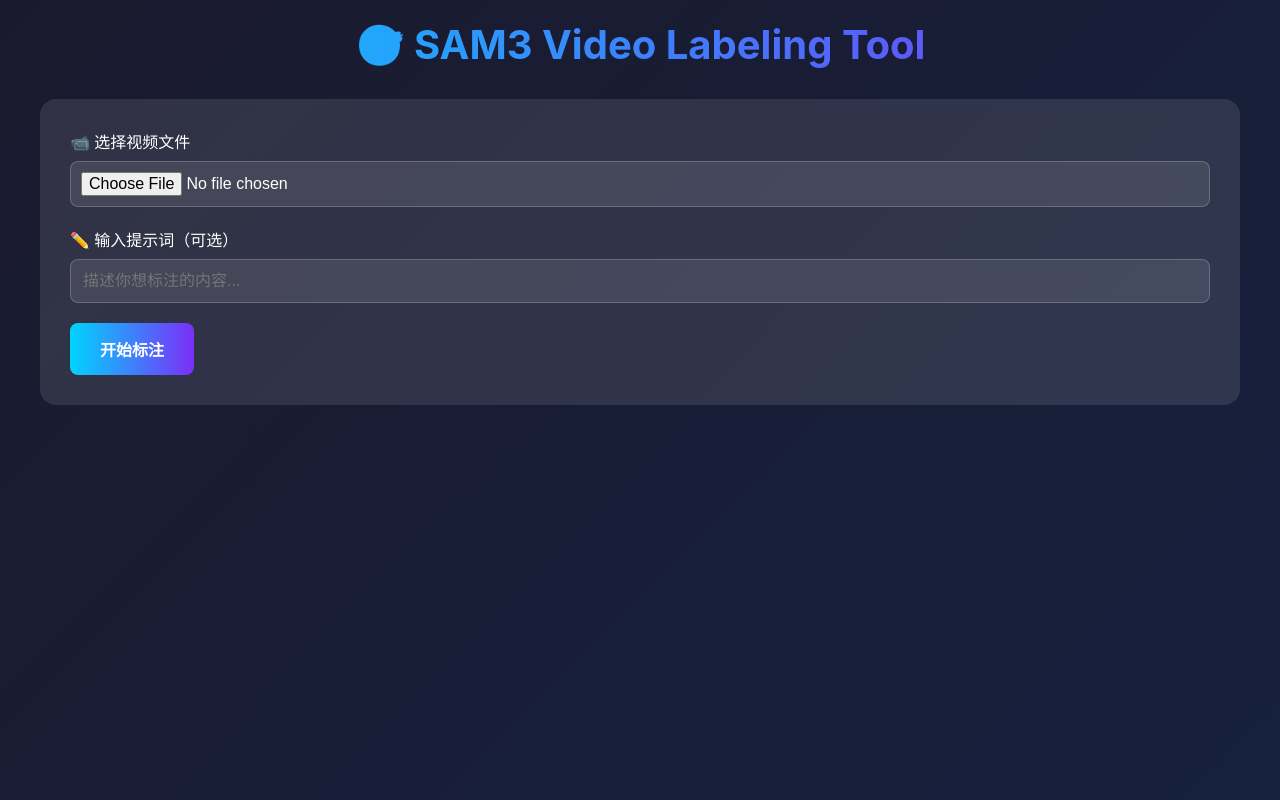
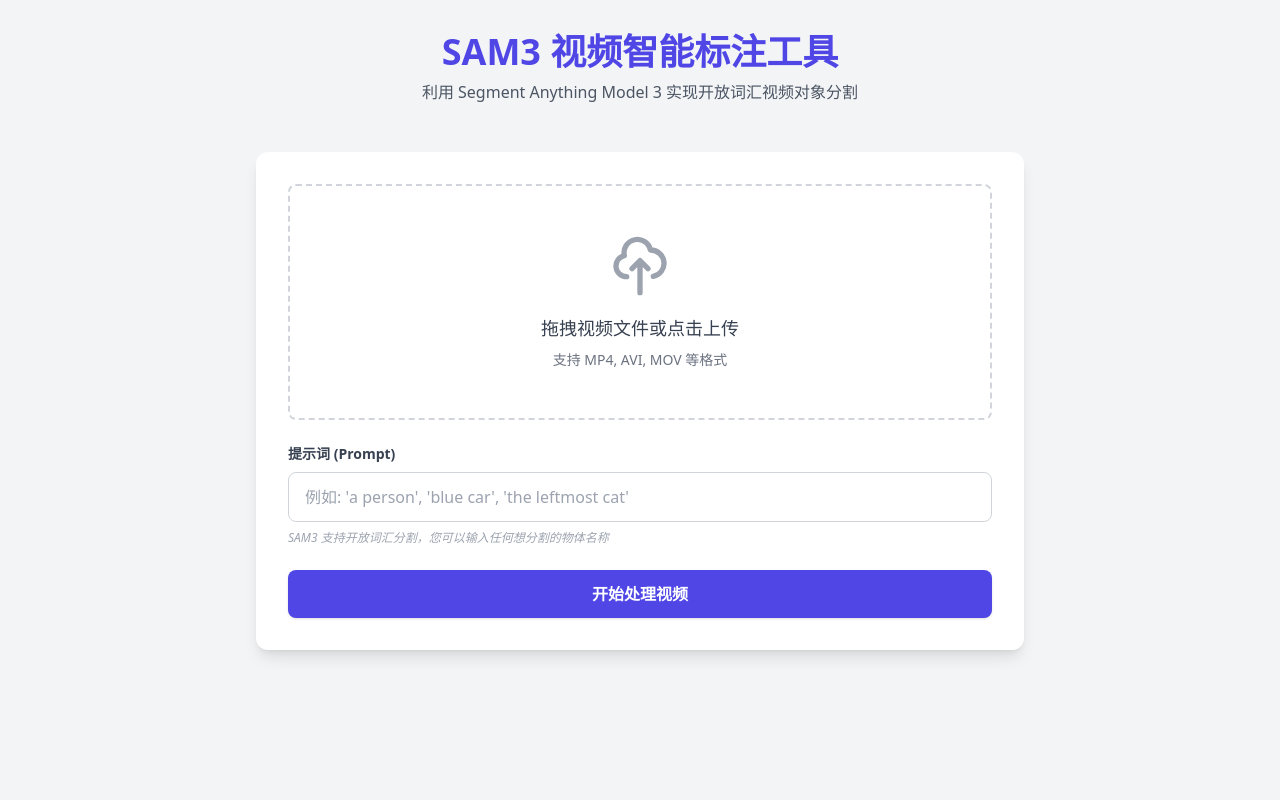
Before and after one commit to qq939/sam3-video-labeling, a Flask app: template templates/index.html in a window 1280 px wide. Run offline with Flask 3, Linux system fonts and the light colour scheme; the template is opened without the code that fills it, so the values that code supplies are empty; parts of the project's set-up code (start-up, migrations or seed data) failed here and were passed over; some libraries are stand-ins or nearby versions.

Commit message:
实现 Web UI 支持视频上传、提示词输入、进度显示及标注视频合成

```diff
--- a/app.py
+++ b/app.py
@@ -12,7 +12,9 @@ from flask import Flask, render_template, request, jsonify, send_from_directory
 from werkzeug.utils import secure_filename
 import uuid
 import json
-from transformers import pipeline
+import threading
+import time
+from transformers import AutoProcessor, AutoModelForMaskGeneration
 from PIL import Image
 
 # ==========================================
@@ -21,11 +23,11 @@ from PIL import Image
 # 允许上传的视频扩展名
 ALLOWED_EXTENSIONS = {'mp4', 'avi', 'mov', 'mkv'} # 使用位置: app.py L150
 # 模型名称
-SAM3_MODEL_NAME = "facebook/sam3-hiera-large" # 使用位置: app.py L35
+SAM3_MODEL_NAME = "facebook/sam3-hiera-large" # 使用位置: app.py L43
 # 提取视频帧的最大数量
-MAX_FRAMES = 30 # 使用位置: app.py L75
+MAX_FRAMES = 60 # 使用位置: app.py L110
 # 设备选择
-DEVICE = "cuda" if torch.cuda.is_available() else "cpu" # 使用位置: app.py L36
+DEVICE = "cuda" if torch.cuda.is_available() else "cpu" # 使用位置: app.py L45
 
 app = Flask(__name__)
 app.config['UPLOAD_FOLDER'] = '/tmp/sam3_uploads'
@@ -33,141 +35,178 @@ app.config['OUTPUT_FOLDER'] = '/tmp/sam3_outputs'
 os.makedirs(app.config['UPLOAD_FOLDER'], exist_ok=True)
 os.makedirs(app.config['OUTPUT_FOLDER'], exist_ok=True)
 
-# 全局模型实例
-sam_generator = None
+# 全局变量
+sam_processor = None # 使用位置: app.py L42
+sam_model = None # 使用位置: app.py L44
+tasks = {} # 使用位置: app.py L165 (任务状态存储)
 
 def init_sam3():
-    """初始化 SAM3 模型，使用 Hugging Face transformers pipeline"""
-    global sam_generator
+    """初始化 SAM3 模型与处理器"""
+    global sam_processor, sam_model
     try:
         print(f"正在加载 SAM3 模型: {SAM3_MODEL_NAME} ...")
-        # 使用 transformers pipeline 进行 mask-generation
-        sam_generator = pipeline(
-            "mask-generation",
-            model=SAM3_MODEL_NAME,
-            device=DEVICE
-        )
-        print("SAM3 模型加载成功 (Hugging Face Pipeline)")
+        sam_processor = AutoProcessor.from_pretrained(SAM3_MODEL_NAME)
+        sam_model = AutoModelForMaskGeneration.from_pretrained(SAM3_MODEL_NAME).to(DEVICE)
+        print("SAM3 模型加载成功")
         return True
     except Exception as e:
         print(f"SAM3 模型加载失败: {e}")
-        # 备选方案：尝试加载 SAM2
-        try:
-            from transformers import pipeline as hf_pipeline
-            sam_generator = hf_pipeline(
-                "mask-generation",
-                model="facebook/sam2-hiera-large",
-                device=DEVICE
-            )
-            print("使用 SAM2 模型作为备选 (Hugging Face Pipeline)")
-            return True
-        except Exception as e2:
-            print(f"SAM2 也加载失败: {e2}")
-            return False
+        return False
 
 def extract_frames(video_path, max_frames=MAX_FRAMES):
-    """从视频中提取帧"""
+    """从视频中提取帧并返回帧率和尺寸"""
     cap = cv2.VideoCapture(video_path)
+    fps = cap.get(cv2.CAP_PROP_FPS)
+    width = int(cap.get(cv2.CAP_PROP_FRAME_WIDTH))
+    height = int(cap.get(cv2.CAP_PROP_FRAME_HEIGHT))
+    total_video_frames = int(cap.get(cv2.CAP_PROP_FRAME_COUNT))
+
     frames = []
-    total_frames = int(cap.get(cv2.CAP_PROP_FRAME_COUNT))
-    interval = max(1, total_frames // max_frames)
+    interval = max(1, total_video_frames // max_frames)
 
-    frame_idx = 0
+    count = 0
     while len(frames) < max_frames:
         ret, frame = cap.read()
         if not ret:
             break
-        if frame_idx % interval == 0:
-            # BGR to RGB for PIL/Transformers
+        if count % interval == 0:
             rgb_frame = cv2.cvtColor(frame, cv2.COLOR_BGR2RGB)
             frames.append(rgb_frame)
-        frame_idx += 1
+        count += 1
 
     cap.release()
-    return frames
+    return frames, fps, (width, height)
 
-def generate_masks(image_np):
-    """生成图像分割 masks"""
-    if sam_generator is None:
+def generate_masks(image_np, prompt=None):
+    """根据提示词生成 masks"""
+    if sam_model is None or sam_processor is None:
         return []
 
-    # 转换为 PIL Image 供 pipeline 使用
     image_pil = Image.fromarray(image_np)
 
     try:
-        # pipeline 返回格式通常是 {"masks": [...], "scores": [...]} 或列表
-        outputs = sam_generator(image_pil, points=None) # 自动模式
+        # 如果有提示词，使用文本提示
+        if prompt and prompt.strip():
+            inputs = sam_processor(text=prompt, images=image_pil, return_tensors="pt").to(DEVICE)
+        else:
+            # 否则进行自动分割 (使用空提示或默认逻辑)
+            inputs = sam_processor(images=image_pil, return_tensors="pt").to(DEVICE)
 
-        # 处理不同版本的返回格式
-        if isinstance(outputs, dict) and "masks" in outputs:
-            masks_list = outputs["masks"]
-        elif isinstance(outputs, list):
-            masks_list = outputs
-        else:
-            masks_list = []
+        with torch.no_grad():
+            outputs = sam_model(**inputs)
 
-        return masks_list[:10]  # 限制返回数量
+        # 后处理 masks
+        # 注意：不同模型的输出结构可能略有不同，这里假设标准输出
+        masks = outputs.pred_masks # [batch, num_masks, H, W]
+        if masks.ndim == 4:
+            masks = masks[0] # 取第一张图
+
+        # 将 tensor 转为 numpy bool array
+        masks_np = (torch.sigmoid(masks) > 0.5).cpu().numpy()
+        return masks_np[:5] # 限制数量
     except Exception as e:
         print(f"生成 mask 失败: {e}")
         return []
 
-def process_video(video_path, prompt):
-    """处理视频并生成标注"""
-    frames_rgb = extract_frames(video_path)
-    results = []
+def combine_frames_to_video(frames_bgr, output_path, fps, size):
+    """将帧合成视频"""
+    fourcc = cv2.VideoWriter_fourcc(*'mp4v')
+    out = cv2.VideoWriter(output_path, fourcc, fps, size)
+    for frame in frames_bgr:
+        out.write(frame)
+    out.release()
 
-    for idx, frame_rgb in enumerate(frames_rgb):
-        # 生成 masks
-        masks_data = generate_masks(frame_rgb)
+def background_process_video(task_id, video_path, prompt):
+    """后台处理视频任务"""
+    try:
+        tasks[task_id]['status'] = 'processing'
+        tasks[task_id]['current_action'] = '正在读取视频帧...'
 
-        # 保存标注后的图像 (转换回 BGR 用于 OpenCV 保存)
-        frame_bgr = cv2.cvtColor(frame_rgb, cv2.COLOR_RGB2BGR)
-        result_frame = frame_bgr.copy()
+        frames_rgb, fps, size = extract_frames(video_path)
+        tasks[task_id]['total_frames'] = len(frames_rgb)
+        processed_frames_bgr = []
 
-        for i, m_data in enumerate(masks_data):
-            # 获取 mask，可能是 numpy 数组或 PIL Image
-            mask = m_data.get("mask") if isinstance(m_data, dict) else m_data
-            if isinstance(mask, Image.Image):
-                mask = np.array(mask)
+        for idx, frame_rgb in enumerate(frames_rgb):
+            tasks[task_id]['current_action'] = f'正在处理第 {idx+1}/{len(frames_rgb)} 帧...'
+            tasks[task_id]['processed_frames'] = idx
+            tasks[task_id]['progress'] = (idx / len(frames_rgb)) * 80 # 前80%是处理帧
+            tasks[task_id]['log'] = f'正在对帧 {idx} 进行 {prompt if prompt else "自动"} 分割...'
 
-            color = tuple(np.random.randint(0, 255, 3).tolist())
-            mask_bool = mask.astype(bool)
-            result_frame[mask_bool] = result_frame[mask_bool] * 0.7 + np.array(color) * 0.3
+            masks = generate_masks(frame_rgb, prompt)
 
-        output_filename = f'frame_{idx}.jpg'
+            # 绘制结果
+            frame_bgr = cv2.cvtColor(frame_rgb, cv2.COLOR_RGB2BGR)
+            for m in masks:
+                color = np.random.randint(0, 255, 3).tolist()
+                mask_bool = m.astype(bool)
+                if mask_bool.ndim == 3: mask_bool = mask_bool[0]
+                frame_bgr[mask_bool] = frame_bgr[mask_bool] * 0.7 + np.array(color) * 0.3
+
+            processed_frames_bgr.append(frame_bgr)
+
+        tasks[task_id]['current_action'] = '正在合成视频文件...'
+        tasks[task_id]['progress'] = 90
+
+        output_filename = f'result_{task_id}.mp4'
         output_path = os.path.join(app.config['OUTPUT_FOLDER'], output_filename)
-        cv2.imwrite(output_path, result_frame)
-        results.append(output_filename)
+        combine_frames_to_video(processed_frames_bgr, output_path, fps, size)
 
-    return results
+        tasks[task_id]['status'] = 'completed'
+        tasks[task_id]['progress'] = 100
+        tasks[task_id]['video_url'] = f'/outputs/{output_filename}'
+        tasks[task_id]['current_action'] = '处理完成'
+
+    except Exception as e:
+        print(f"任务 {task_id} 出错: {e}")
+        tasks[task_id]['status'] = 'failed'
+        tasks[task_id]['error'] = str(e)
 
 @app.route('/')
 def index():
-    return "SAM3 Video Labeling Tool is Running"
+    return render_template('index.html')
 
 @app.route('/upload', methods=['POST'])
 def upload_video():
     if 'video' not in request.files:
-        return jsonify({"error": "No video part"}), 400
+        return jsonify({"error": "未选择视频文件"}), 400
+
     file = request.files['video']
+    prompt = request.form.get('prompt', '')
+
     if file.filename == '':
-        return jsonify({"error": "No selected file"}), 400
+        return jsonify({"error": "文件名不能为空"}), 400
 
-    filename = secure_filename(str(uuid.uuid4()) + "_" + file.filename)
+    task_id = str(uuid.uuid4())
+    filename = secure_filename(f"{task_id}_{file.filename}")
     filepath = os.path.join(app.config['UPLOAD_FOLDER'], filename)
     file.save(filepath)
 
-    # 异步处理或直接处理
-    results = process_video(filepath, "")
+    # 初始化任务状态
+    tasks[task_id] = {
+        'status': 'pending',
+        'progress': 0,
+        'processed_frames': 0,
+        'total_frames': 0,
+        'current_action': '排队中...',
+        'log': '任务已创建'
+    }
 
-    return jsonify({"message": "Success", "frames": results})
+    # 启动后台线程
+    thread = threading.Thread(target=background_process_video, args=(task_id, filepath, prompt))
+    thread.start()
+
+    return jsonify({"task_id": task_id})
+
+@app.route('/status/<task_id>')
+def get_status(task_id):
+    if task_id not in tasks:
+        return jsonify({"error": "任务不存在"}), 404
+    return jsonify(tasks[task_id])
 
 @app.route('/outputs/<filename>')
 def serve_output(filename):
     return send_from_directory(app.config['OUTPUT_FOLDER'], filename)
 
 if __name__ == '__main__':
-    # 初始化模型
     init_sam3()
-    # 启动服务
     app.run(host='0.0.0.0', port=8094)
--- a/templates/index.html
+++ b/templates/index.html
@@ -1,169 +1,206 @@
 <!DOCTYPE html>
-<html lang="zh">
+<html lang="zh-CN">
 <head>
     <meta charset="UTF-8">
     <meta name="viewport" content="width=device-width, initial-scale=1.0">
-    <title>SAM3 Video Labeling</title>
+    <title>SAM3 视频智能标注工具</title>
+    <script src="https://cdn.tailwindcss.com"></script>
     <style>
-        * { margin: 0; padding: 0; box-sizing: border-box; }
-        body {
-            font-family: -apple-system, BlinkMacSystemFont, 'Segoe UI', sans-serif;
-            background: linear-gradient(135deg, #1a1a2e 0%, #16213e 100%);
-            min-height: 100vh;
-            color: #fff;
-            padding: 20px;
-        }
-        .container { max-width: 1200px; margin: 0 auto; }
-        h1 {
-            text-align: center;
-            margin-bottom: 30px;
-            font-size: 2.5rem;
-            background: linear-gradient(90deg, #00d4ff, #7b2ff7);
-            -webkit-background-clip: text;
-            -webkit-text-fill-color: transparent;
-        }
-        .upload-section {
-            background: rgba(255,255,255,0.1);
-            border-radius: 16px;
-            padding: 30px;
-            margin-bottom: 20px;
-        }
-        .form-group { margin-bottom: 20px; }
-        label { display: block; margin-bottom: 8px; font-weight: 500; }
-        input[type="text"], input[type="file"] {
-            width: 100%;
-            padding: 12px;
-            border-radius: 8px;
-            border: 1px solid rgba(255,255,255,0.2);
-            background: rgba(255,255,255,0.1);
-            color: #fff;
-            font-size: 16px;
-        }
-        input[type="file"] {
-            padding: 10px;
-        }
-        button {
-            background: linear-gradient(90deg, #00d4ff, #7b2ff7);
-            border: none;
-            padding: 14px 30px;
-            border-radius: 8px;
-            color: #fff;
-            font-size: 16px;
-            font-weight: 600;
-            cursor: pointer;
-            transition: transform 0.2s;
-        }
-        button:hover { transform: scale(1.02); }
-        button:disabled { opacity: 0.5; cursor: not-allowed; }
-        .status {
-            text-align: center;
-            padding: 15px;
-            border-radius: 8px;
-            margin: 20px 0;
-        }
-        .status.loading { background: rgba(255,193,7,0.2); }
-        .status.success { background: rgba(40,167,69,0.2); }
-        .status.error { background: rgba(220,53,69,0.2); }
-        .results {
-            display: grid;
-            grid-template-columns: repeat(auto-fill, minmax(300px, 1fr));
-            gap: 20px;
-            margin-top: 30px;
-        }
-        .frame-card {
-            background: rgba(255,255,255,0.1);
-            border-radius: 12px;
-            overflow: hidden;
-        }
-        .frame-card img {
-            width: 100%;
-            display: block;
-        }
-        .frame-info {
-            padding: 15px;
+        .progress-bar {
+            transition: width 0.3s ease;
         }
     </style>
 </head>
-<body>
-    <div class="container">
-        <h1>🎯 SAM3 Video Labeling Tool</h1>
+<body class="bg-gray-100 min-h-screen">
+    <div class="container mx-auto px-4 py-8">
+        <header class="mb-12 text-center">
+            <h1 class="text-4xl font-extrabold text-indigo-600 mb-2">SAM3 视频智能标注工具</h1>
+            <p class="text-gray-600">利用 Segment Anything Model 3 实现开放词汇视频对象分割</p>
+        </header>
 
-        <div class="upload-section">
-            <div class="form-group">
-                <label>📹 选择视频文件</label>
-                <input type="file" id="videoFile" accept="video/*">
+        <div class="max-w-3xl mx-auto bg-white rounded-xl shadow-lg p-8">
+            <!-- 上传区域 -->
+            <div id="upload-section" class="space-y-6">
+                <div class="border-2 border-dashed border-gray-300 rounded-lg p-12 text-center hover:border-indigo-500 transition-colors cursor-pointer" id="drop-zone">
+                    <input type="file" id="video-input" class="hidden" accept="video/*">
+                    <div class="flex flex-col items-center">
+                        <svg class="w-16 h-16 text-gray-400 mb-4" fill="none" stroke="currentColor" viewBox="0 0 24 24">
+                            <path stroke-linecap="round" stroke-linejoin="round" stroke-width="2" d="M7 16a4 4 0 01-.88-7.903A5 5 0 1115.9 6L16 6a5 5 0 011 9.9M15 13l-3-3m0 0l-3 3m3-3v12"></path>
+                        </svg>
+                        <p class="text-lg text-gray-700 font-medium">拖拽视频文件或点击上传</p>
+                        <p class="text-sm text-gray-500 mt-2">支持 MP4, AVI, MOV 等格式</p>
+                        <p id="file-name" class="mt-4 text-indigo-600 font-bold hidden"></p>
+                    </div>
+                </div>
+
+                <div class="space-y-2">
+                    <label for="prompt-input" class="block text-sm font-semibold text-gray-700">提示词 (Prompt)</label>
+                    <input type="text" id="prompt-input" placeholder="例如: 'a person', 'blue car', 'the leftmost cat'"
+                        class="w-full px-4 py-3 rounded-lg border border-gray-300 focus:ring-2 focus:ring-indigo-500 focus:border-indigo-500 outline-none transition-all">
+                    <p class="text-xs text-gray-400 italic">SAM3 支持开放词汇分割，您可以输入任何想分割的物体名称</p>
+                </div>
+
+                <button id="start-btn" class="w-full bg-indigo-600 hover:bg-indigo-700 text-white font-bold py-3 px-6 rounded-lg shadow transition-colors disabled:opacity-50 disabled:cursor-not-allowed">
+                    开始处理视频
+                </button>
             </div>
-            <div class="form-group">
-                <label>✏️ 输入提示词（可选）</label>
-                <input type="text" id="prompt" placeholder="描述你想标注的内容...">
+
+            <!-- 进度显示区域 -->
+            <div id="progress-section" class="hidden space-y-6">
+                <div class="text-center">
+                    <h3 class="text-xl font-bold text-gray-800" id="status-text">正在初始化模型...</h3>
+                </div>
+
+                <div class="w-full bg-gray-200 rounded-full h-4 overflow-hidden">
+                    <div id="progress-bar" class="progress-bar bg-indigo-600 h-full w-0"></div>
+                </div>
+
+                <div class="flex justify-between text-sm text-gray-500">
+                    <span id="progress-percent">0%</span>
+                    <span id="progress-detail">0 / 0 帧已处理</span>
+                </div>
+
+                <div class="bg-indigo-50 p-4 rounded-lg border border-indigo-100">
+                    <p class="text-sm text-indigo-700" id="log-text">准备开始...</p>
+                </div>
             </div>
-            <button id="processBtn" onclick="processVideo()">开始标注</button>
+
+            <!-- 结果区域 -->
+            <div id="result-section" class="hidden space-y-6 text-center">
+                <div class="p-6 bg-green-50 border border-green-200 rounded-lg">
+                    <h3 class="text-xl font-bold text-green-700 mb-2">处理完成！</h3>
+                    <p class="text-green-600">标注视频已生成完毕</p>
+                </div>
+
+                <div class="rounded-xl overflow-hidden shadow-md bg-black">
+                    <video id="result-video" controls class="w-full max-h-[400px]">
+                        您的浏览器不支持视频播放。
+                    </video>
+                </div>
+
+                <div class="flex gap-4">
+                    <a id="download-btn" href="#" download class="flex-1 bg-indigo-600 hover:bg-indigo-700 text-white font-bold py-3 px-6 rounded-lg shadow transition-colors">
+                        下载标注好的视频
+                    </a>
+                    <button onclick="window.location.reload()" class="px-6 py-3 border border-gray-300 rounded-lg text-gray-600 hover:bg-gray-50 transition-colors">
+                        重新上传
+                    </button>
+                </div>
+            </div>
         </div>
-
-        <div id="status"></div>
-        <div id="results" class="results"></div>
     </div>
 
     <script>
-        async function checkStatus() {
-            const res = await fetch('/api/status');
-            const data = await res.json();
-            document.getElementById('status').innerHTML =
-                data.model_loaded ?
-                '<div class="status success">✅ 模型已加载: ' + data.model_name + '</div>' :
-                '<div class="status loading">⏳ 等待模型加载...</div>';
+        const dropZone = document.getElementById('drop-zone');
+        const videoInput = document.getElementById('video-input');
+        const fileNameDisplay = document.getElementById('file-name');
+        const promptInput = document.getElementById('prompt-input');
+        const startBtn = document.getElementById('start-btn');
+        const uploadSection = document.getElementById('upload-section');
+        const progressSection = document.getElementById('progress-section');
+        const resultSection = document.getElementById('result-section');
+        const progressBar = document.getElementById('progress-bar');
+        const progressPercent = document.getElementById('progress-percent');
+        const progressDetail = document.getElementById('progress-detail');
+        const statusText = document.getElementById('status-text');
+        const logText = document.getElementById('log-text');
+        const resultVideo = document.getElementById('result-video');
+        const downloadBtn = document.getElementById('download-btn');
+
+        let taskId = null;
+        let pollingInterval = null;
+
+        // 文件拖拽上传逻辑
+        dropZone.onclick = () => videoInput.click();
+        dropZone.ondragover = (e) => { e.preventDefault(); dropZone.classList.add('border-indigo-500'); };
+        dropZone.ondragleave = () => { dropZone.classList.remove('border-indigo-500'); };
+        dropZone.ondrop = (e) => {
+            e.preventDefault();
+            dropZone.classList.remove('border-indigo-500');
+            if (e.dataTransfer.files.length > 0) {
+                handleFileSelect(e.dataTransfer.files[0]);
+            }
+        };
+
+        videoInput.onchange = () => {
+            if (videoInput.files.length > 0) {
+                handleFileSelect(videoInput.files[0]);
+            }
+        };
+
+        function handleFileSelect(file) {
+            fileNameDisplay.textContent = `已选择: ${file.name}`;
+            fileNameDisplay.classList.remove('hidden');
         }
-        checkStatus();
 
-        async function processVideo() {
-            const videoFile = document.getElementById('videoFile').files[0];
-            const prompt = document.getElementById('prompt').value;
-            const btn = document.getElementById('processBtn');
-            const status = document.getElementById('status');
-            const results = document.getElementById('results');
-
-            if (!videoFile) {
-                alert('请选择视频文件');
-                return;
-            }
-
-            btn.disabled = true;
-            status.innerHTML = '<div class="status loading">⏳ 上传并处理中...</div>';
-            results.innerHTML = '';
+        // 开始处理逻辑
+        startBtn.onclick = async () => {
+            const file = videoInput.files[0] || (dropZone.files && dropZone.files[0]);
+            if (!file) return alert('请先上传视频文件');
 
             const formData = new FormData();
-            formData.append('video', videoFile);
-            formData.append('prompt', prompt);
+            formData.append('video', file);
+            formData.append('prompt', promptInput.value || '');
 
             try {
-                const res = await fetch('/api/upload', {
+                startBtn.disabled = true;
+                startBtn.textContent = '正在上传并启动任务...';
+
+                const response = await fetch('/upload', {
                     method: 'POST',
                     body: formData
                 });
-                const data = await res.json();
 
-                if (data.success) {
-                    status.innerHTML = '<div class="status success">✅ 处理完成！生成 ' + data.frames.length + ' 帧标注</div>';
+                const data = await response.json();
+                if (data.error) throw new Error(data.error);
 
-                    data.frames.forEach(frame => {
-                        results.innerHTML += `
-                            <div class="frame-card">
-                                <img src="${frame.image_url}" alt="Frame ${frame.frame_idx}">
-                                <div class="frame-info">
-                                    <strong>帧 #${frame.frame_idx}</strong>
-                                    <p>${frame.mask_count} 个标注</p>
-                                </div>
-                            </div>
-                        `;
-                    });
-                } else {
-                    status.innerHTML = '<div class="status error">❌ 错误: ' + data.error + '</div>';
+                taskId = data.task_id;
+                showProgress();
+                startPollingProgress();
+            } catch (err) {
+                alert(`上传失败: ${err.message}`);
+                startBtn.disabled = false;
+                startBtn.textContent = '开始处理视频';
+            }
+        };
+
+        function showProgress() {
+            uploadSection.classList.add('hidden');
+            progressSection.classList.remove('hidden');
+        }
+
+        function startPollingProgress() {
+            pollingInterval = setInterval(async () => {
+                try {
+                    const response = await fetch(`/status/${taskId}`);
+                    const data = await response.json();
+
+                    if (data.status === 'processing') {
+                        const progress = data.progress || 0;
+                        progressBar.style.width = `${progress}%`;
+                        progressPercent.textContent = `${Math.round(progress)}%`;
+                        progressDetail.textContent = `${data.processed_frames} / ${data.total_frames} 帧已处理`;
+                        statusText.textContent = data.current_action || '正在处理中...';
+                        logText.textContent = data.log || '正在生成标注...';
+                    } else if (data.status === 'completed') {
+                        clearInterval(pollingInterval);
+                        showResult(data.video_url);
+                    } else if (data.status === 'failed') {
+                        clearInterval(pollingInterval);
+                        alert(`任务失败: ${data.error}`);
+                        window.location.reload();
+                    }
+                } catch (err) {
+                    console.error('Polling error:', err);
                 }
-            } catch (e) {
-                status.innerHTML = '<div class="status error">❌ 请求失败: ' + e.message + '</div>';
-            }
+            }, 1000);
+        }
 
-            btn.disabled = false;
+        function showResult(videoUrl) {
+            progressSection.classList.add('hidden');
+            resultSection.classList.remove('hidden');
+            resultVideo.src = videoUrl;
+            downloadBtn.href = videoUrl;
         }
     </script>
 </body>
```
Also changed, not shown: test_video_flow.py (added, +47 -0 lines).
